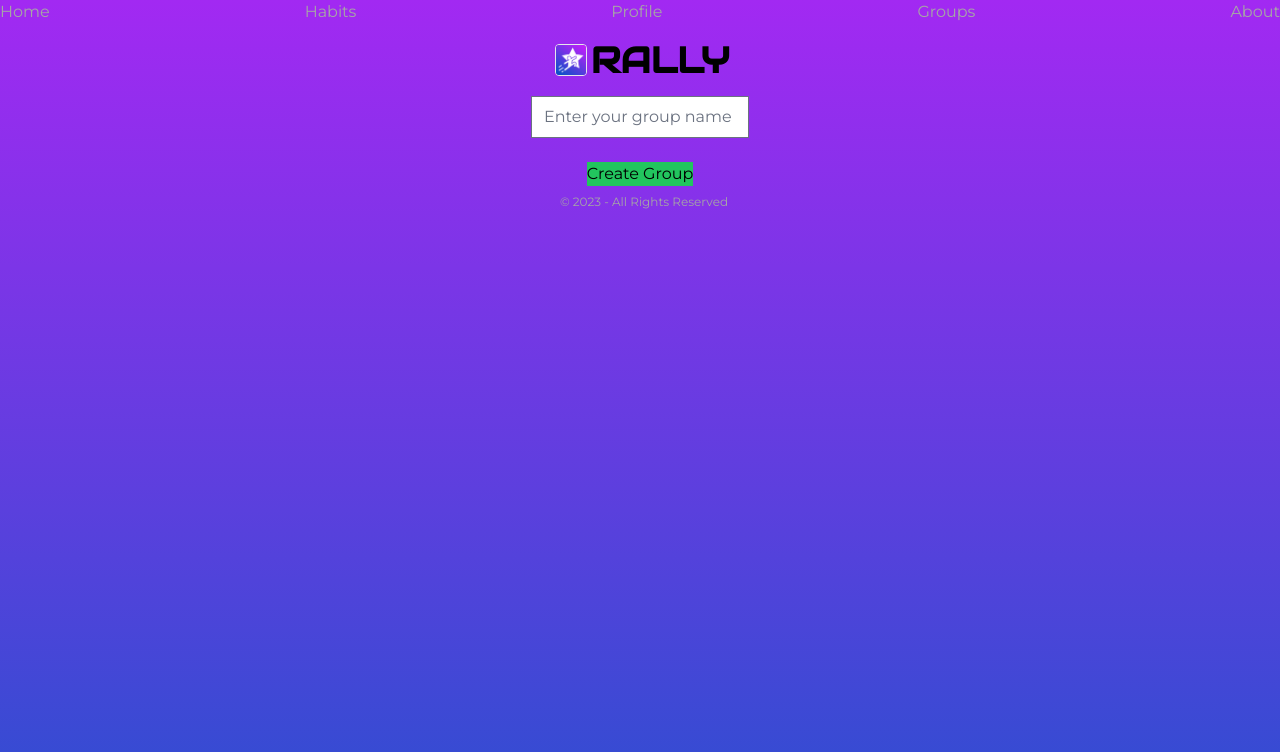
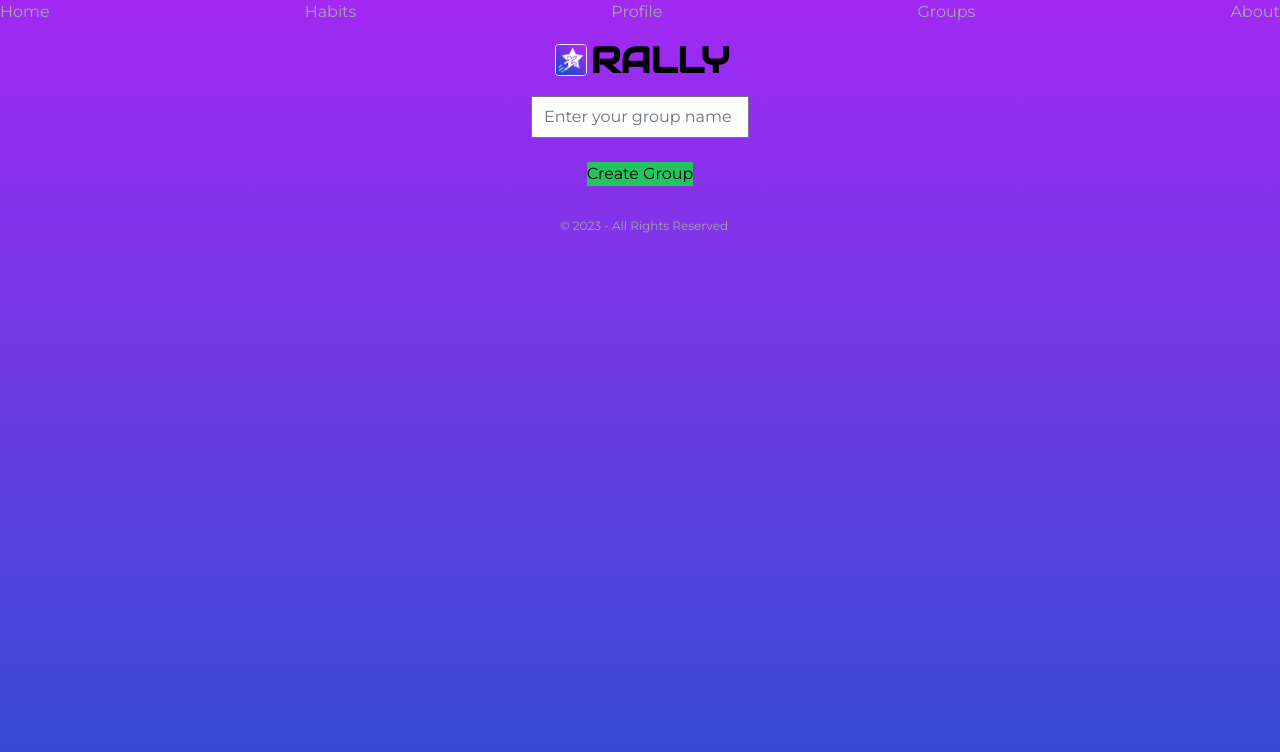
Before and after one commit to luksvrd/Rally, a React (Vite) app in the folder client/: page /groups in a window 1280 px wide. Shown: the top 752 px of the page. Built offline with nearby package versions, Linux system fonts and the light colour scheme.

Commit message:
adjust footer spacing

```diff
--- a/client/src/components/footer.jsx
+++ b/client/src/components/footer.jsx
@@ -1,6 +1,6 @@
 export default function Footer() {
   return (
-    <footer className=" relative inset-x-1 bottom-2 mt-4 text-center text-xs text-light-grey">
+    <footer className=" relative inset-x-1 bottom-2 mt-10 text-center text-xs text-light-grey">
       <p>© {new Date().getFullYear()} - All Rights Reserved</p>
     </footer>
   );
```
